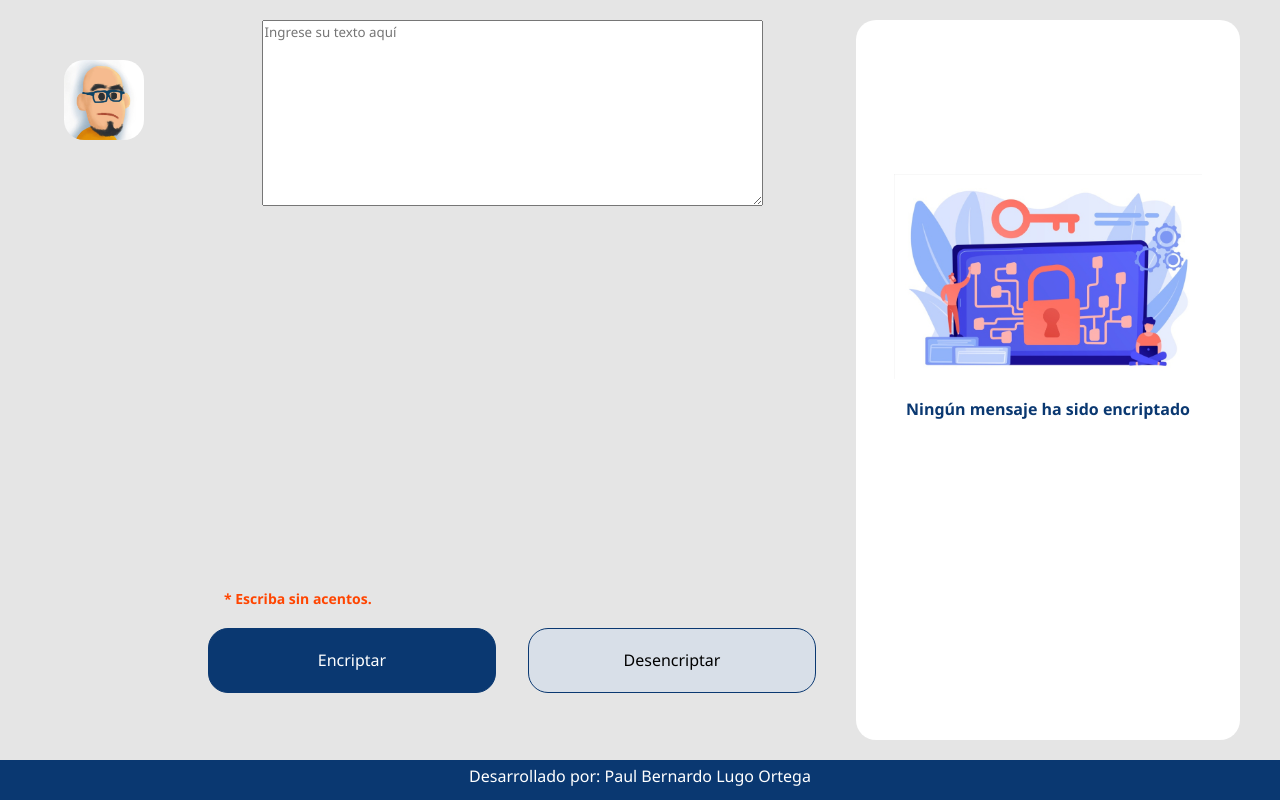
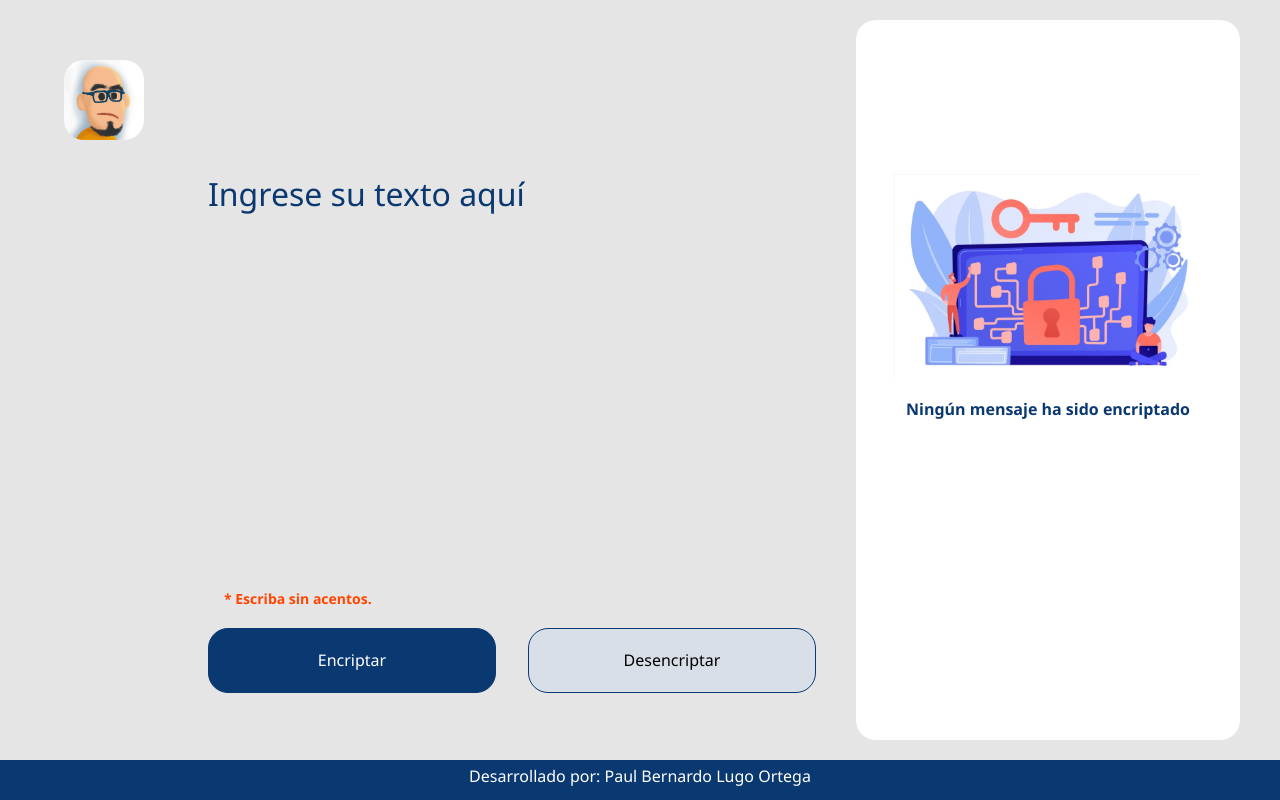
Before and after one commit to Spiderpaul/Challenge-Encriptacion, a plain HTML site: page index.html in a window 1280 px wide. Drawn offline with Linux system fonts and the light colour scheme.

Commit message:
Cambio estético

```diff
--- a/index.html
+++ b/index.html
@@ -17,7 +17,7 @@
         <div class="formulario" id="formulario">
             <div class="div-centro">
                     <div class="div-texto">
-                        <textarea name="texto" id="texto" cols="60" rows="10" placeholder="Ingrese su texto aquí"></textarea>
+                        <textarea name="texto" id="texto" class="texto" cols="60" rows="10" placeholder="Ingrese su texto aquí"></textarea>
                     </div>
                     <div class="div-notifiacion">
                         <label class="notificacion">* Escriba sin acentos.</label>
```
